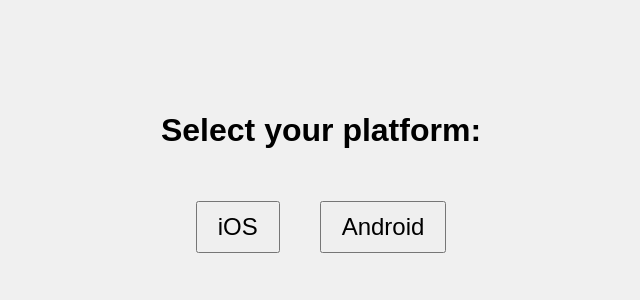
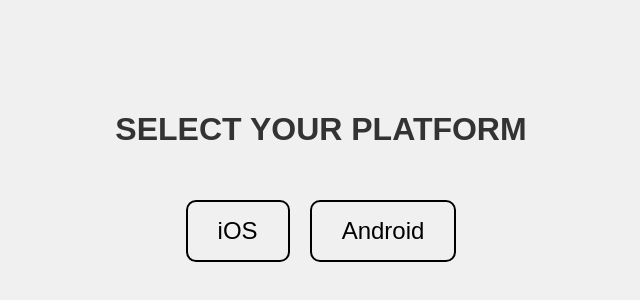
Before and after one commit to rafkrm/NPJ-Link, a plain HTML site: page index.html in a window 1280 px wide. Shown: the part 224-524 px from the top of the page, without its empty margins (319-959 px from the left). Drawn offline with Linux system fonts and the light colour scheme.

Commit message:
Instagram

```diff
--- a/index.html
+++ b/index.html
@@ -68,12 +68,34 @@
             }
         }
 
-        .platform-buttons button {
-            font-size: 1.5em;
-            margin: 20px;
-            padding: 10px 20px;
-            cursor: pointer;
+        .platform-buttons {
+            display: flex;
+            gap: 20px;
+            margin-top: 20px;
         }
+
+            .platform-buttons button {
+                font-size: 1.5em;
+                padding: 15px 30px;
+                cursor: pointer;
+                border: 2px solid black;
+                border-radius: 10px;
+                background-color: #f0f0f0;
+            }
+
+        .container {
+            display: flex;
+            flex-direction: column;
+            align-items: center;
+            justify-content: center;
+            padding: 20px;
+        }
+
+            .container h1 {
+                font-size: 2em;
+                margin-bottom: 1em;
+                color: #333;
+            }
     </style>
 </head>
 <body>
@@ -86,9 +108,9 @@
             const content = document.getElementById('content');
             const info = document.getElementById('info');
 
-            // TikTok Browser detection
-            if (userAgent.includes("BytedanceWebview")) {
-                info.innerHTML = '<span class="red-text">TAP THREE DOTS</span><br>SELECT "OPEN IN BROWSER"';
+            // TikTok and Instagram Browser detection
+            if (userAgent.includes("BytedanceWebview") || userAgent.includes("Instagram")) {
+                info.innerHTML = '<span class="red-text">TAP THREE DOTS</span><br>OPEN IN BROWSER';
                 info.classList.add('pulsate');
 
                 const arrow = document.createElement('div');
@@ -100,7 +122,7 @@
 
             // Normal browser detection
             const iosUrl = 'https://apps.apple.com/ch/app/npj-the-game/id6503628207';
-            const androidUrl = 'https://apps.apple.com/ch/app/npj-the-game/id6503628207';
+            const androidUrl = 'https://play.google.com/store/apps/details?id=tech.kramer.npj';
 
             if (/android/i.test(userAgent)) {
                 window.location.href = androidUrl;
@@ -108,25 +130,15 @@
                 window.location.href = iosUrl;
             } else {
                 // Unidentified platform
-                info.textContent = 'Select your platform:';
-                info.style.fontSize = '2em';
-                info.style.fontWeight = 'bold';
-
-                const buttonContainer = document.createElement('div');
-                buttonContainer.classList.add('platform-buttons');
-
-                const iosButton = document.createElement('button');
-                iosButton.textContent = 'iOS';
-                iosButton.onclick = () => { window.location.href = iosUrl; };
-
-                const androidButton = document.createElement('button');
-                androidButton.textContent = 'Android';
-                androidButton.onclick = () => { window.location.href = androidUrl; };
-
-                buttonContainer.appendChild(iosButton);
-                buttonContainer.appendChild(androidButton);
-
-                content.appendChild(buttonContainer);
+                content.innerHTML = `
+                            <div class="container">
+                                <h1>SELECT YOUR PLATFORM</h1>
+                                <div class="platform-buttons">
+                                    <button onclick="window.location.href='${iosUrl}'">iOS</button>
+                                    <button onclick="window.location.href='${androidUrl}'">Android</button>
+                                </div>
+                            </div>
+                        `;
             }
         }
 
```
Also changed, not shown: 1 other file.
